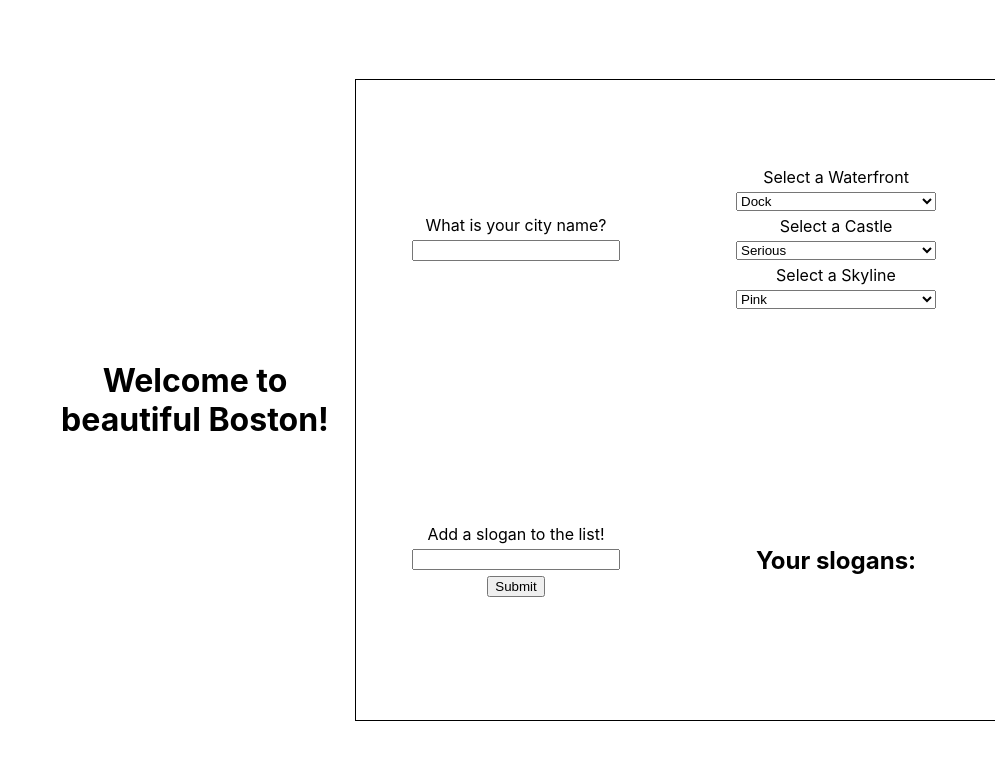
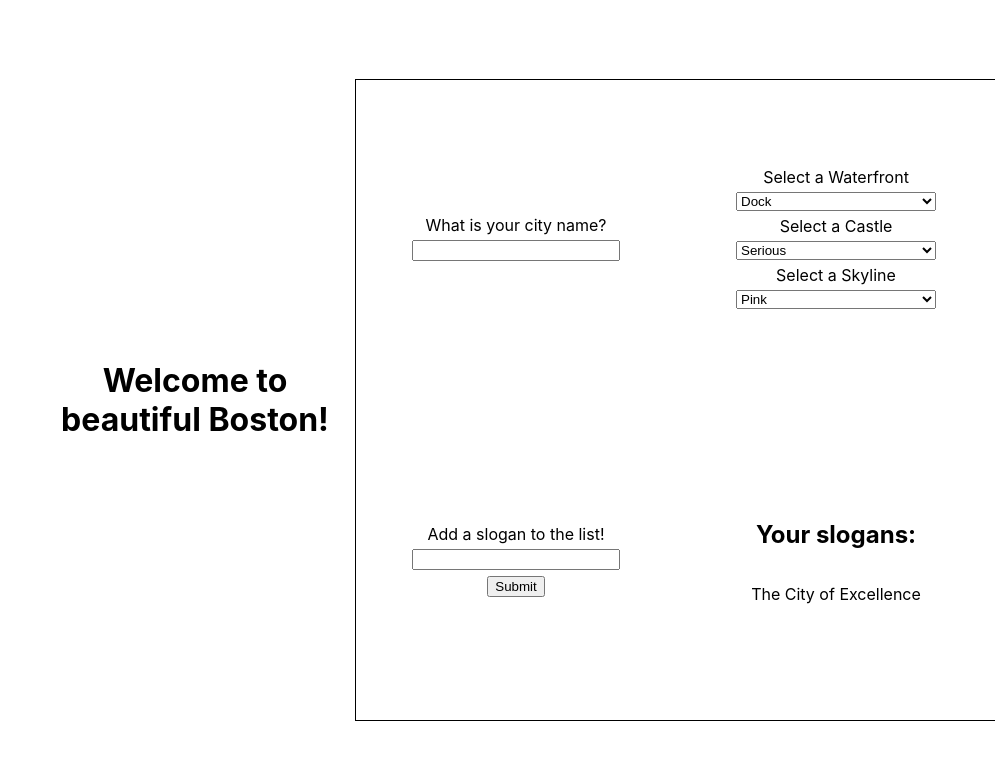
Before and after one commit to ElliottProductions/react-city-builder-halbakd-feb22, a React (Create React App) app: page / in a window 1280 px wide. Shown: the top 760 px of the page, without its empty margins (285-1280 px from the left). Built offline with nearby package versions, Linux system fonts and the light colour scheme.

Commit message:
SloganList.js now working

```diff
--- a/src/SloganForm.js
+++ b/src/SloganForm.js
@@ -14,7 +14,6 @@ export default function SloganForm({ setSloganArr, sloganArr }) {
     // Also, this component also takes in a prop called slogans, which is an arry of strings. //// On submit call the setSlogans state with a new array that is a copy of the old array with the new slogan immutably added to the end
 
     // set the sloganInput form state to an empty string to reset the form
-    console.log(sloganArr);
   }
 
   return (
--- a/src/SloganList.js
+++ b/src/SloganList.js
@@ -1,9 +1,10 @@
 import React from 'react';
 
-export default function SloganList(props) {
+export default function SloganList({ sloganArr }) {
   return (
     <section>
       <h2>Your slogans:</h2>
+      {sloganArr.map((slogan, i)=> <p key={slogan + i}>{slogan}</p>)}
       {/* This kind of component should be familiar by now. It takes in (as props) an array of slogans */}
       {/* Then map over those slogans and for each slogan, render a Slogan component. Supply a key and a slogan as props to each Slogan component */}
     </section>
```
